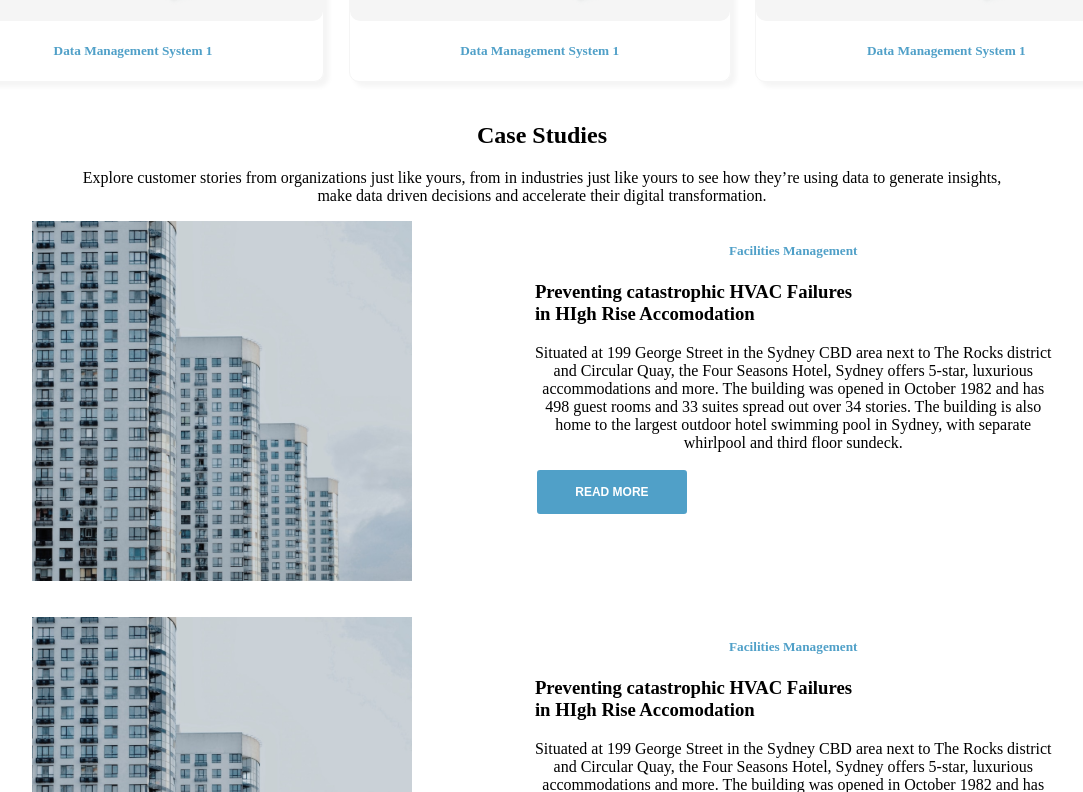
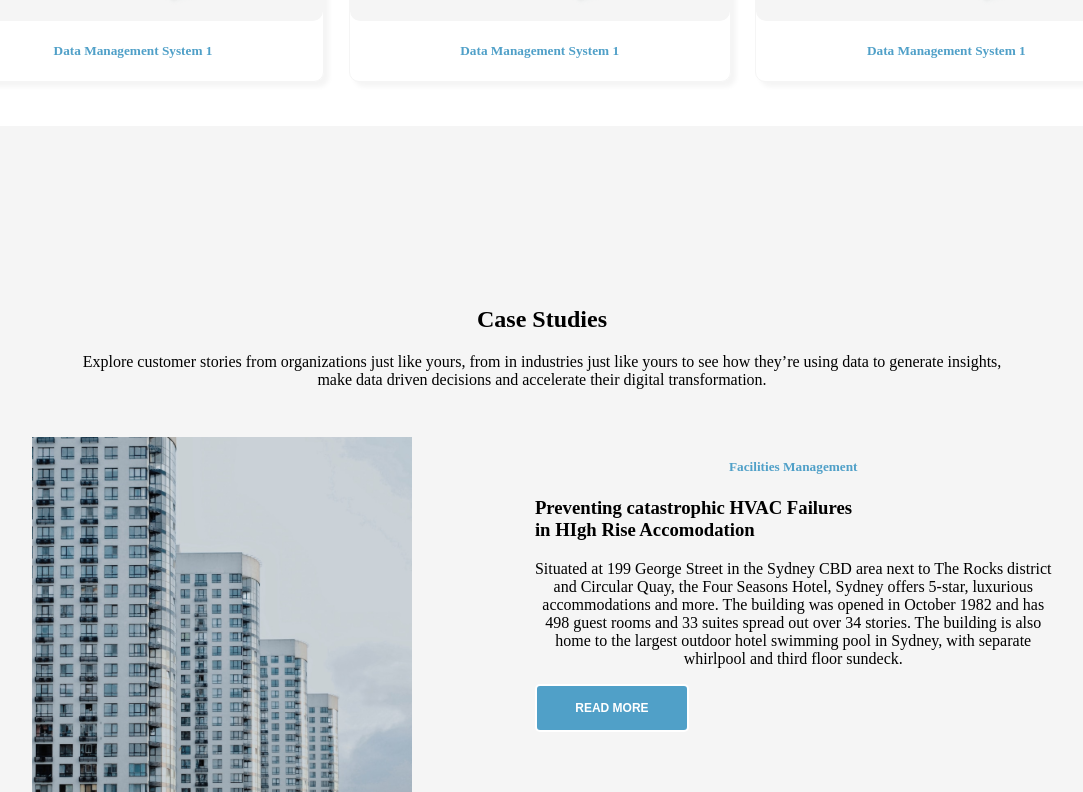
Before and after one commit to Adhish-Ullasan/minnovation-technologies, a React (Create React App) app: page / in a window 1280 px wide. Shown: the part 1688-2480 px from the top of the page, without its empty margins (98-1181 px from the left). Built offline with nearby package versions, Linux system fonts and the light colour scheme.

Commit message:
home/casestudydata: complete case study

```diff
--- a/src/App.css
+++ b/src/App.css
@@ -230,6 +230,15 @@ img {
   width: 100%;
 }
 
+#caseStudy {
+  background: whitesmoke;
+  margin-top: 1.5rem;
+}
+
+#caseStudy > div:first-child {
+  padding-top: 10rem;
+  padding-bottom: 2rem;
+}
 
 #caseStudy > div h2 {
   text-align: center;
--- a/src/index.css
+++ b/src/index.css
@@ -9,6 +9,7 @@
 
 :root{
   --primaryColor : #50A0C8
+
 }
 
 .container {
```
